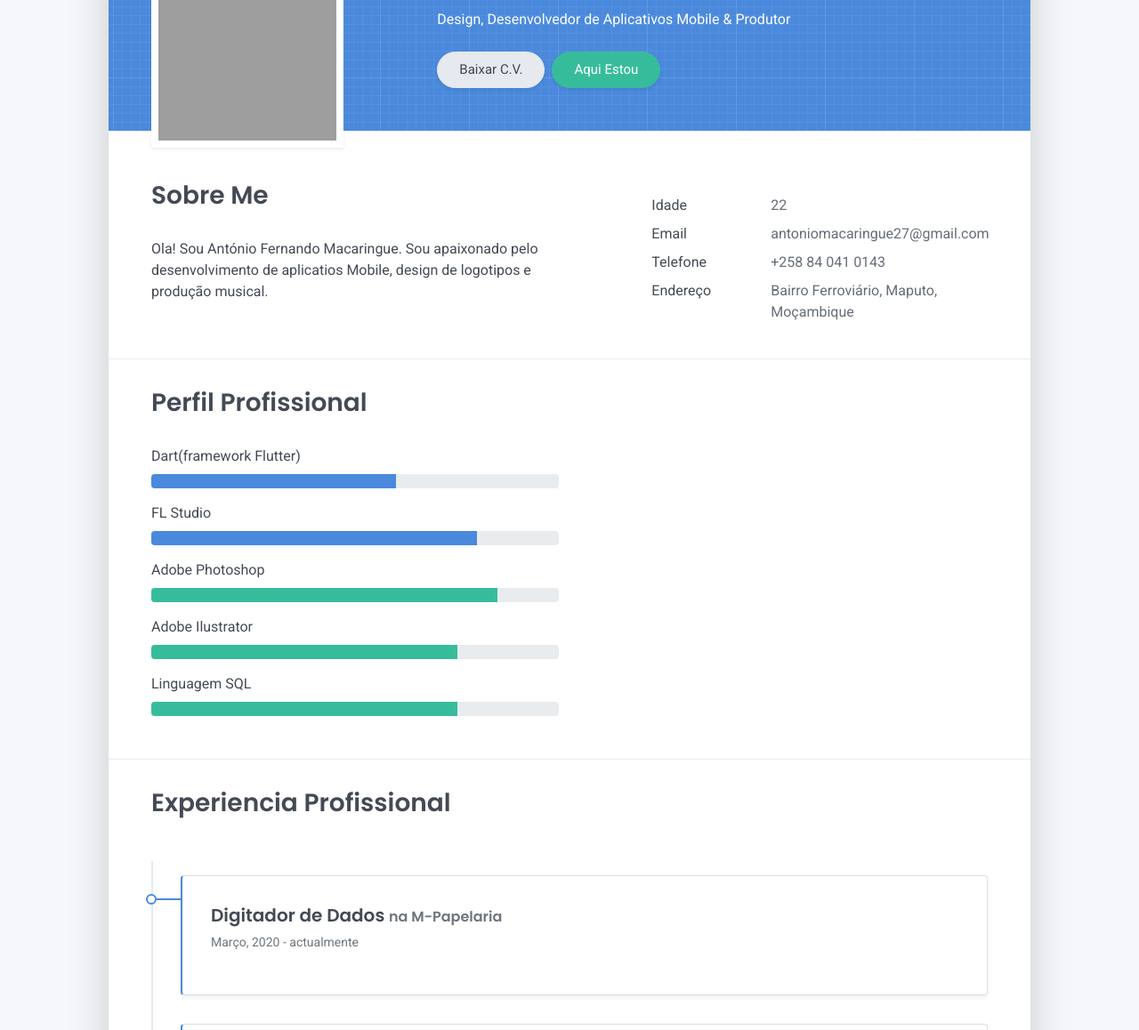
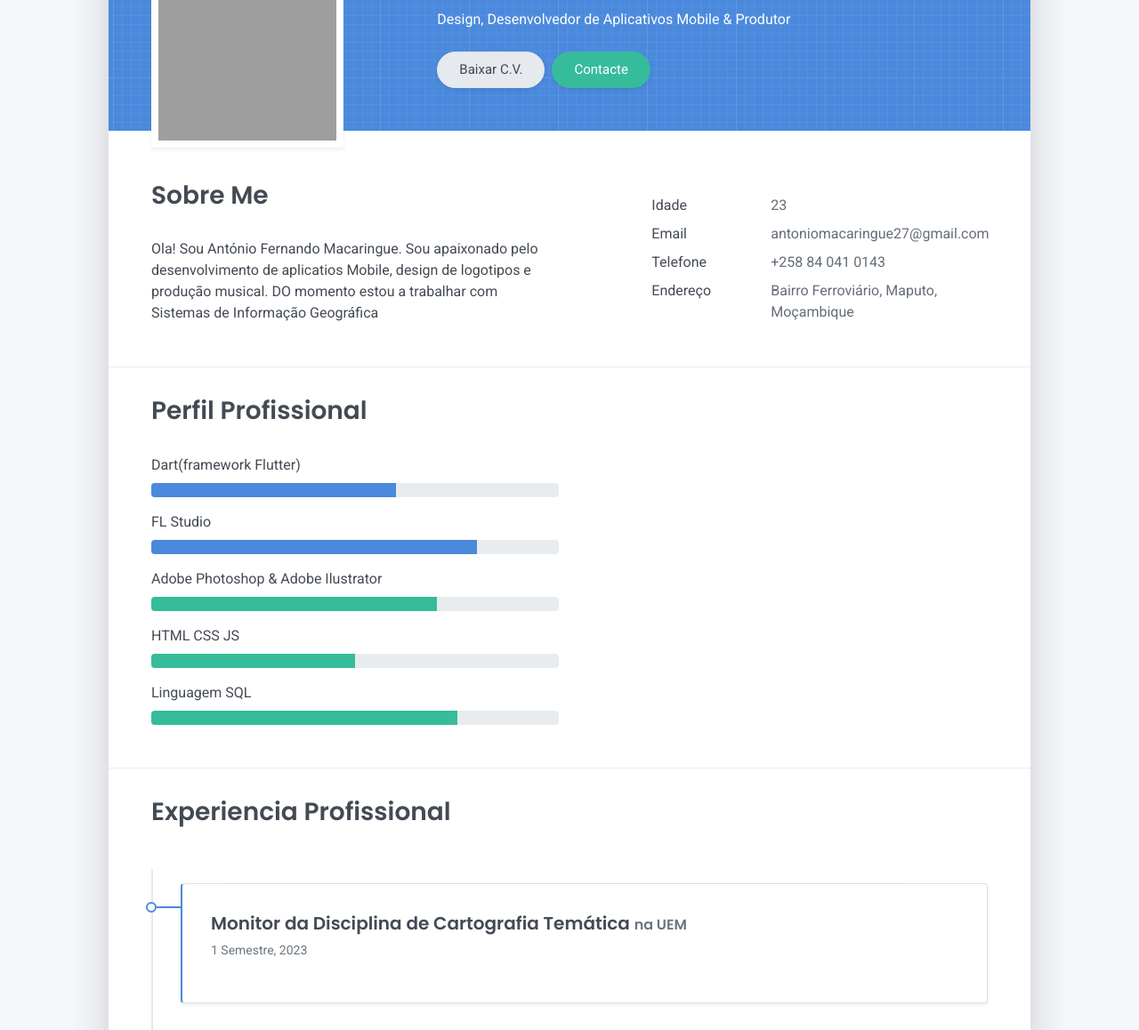
Before and after one commit to Makas-M/Meu-Portifolio, a plain HTML site: page index.html in a window 1280 px wide. Shown: the part 222-1380 px from the top of the page at 89% size. Drawn offline with Linux system fonts and the light colour scheme; grey boxes are pictures that could not be loaded.

Commit message:
actualizacao 2023

```diff
--- a/index.html
+++ b/index.html
@@ -57,7 +57,7 @@
       <div class="col-lg-8 col-md-7 text-center text-md-start">
         <h2 class="h1 mt-2" data-aos="fade-left" data-aos-delay="0">António Macaringue</h2>
         <p data-aos="fade-left" data-aos-delay="100">Design, Desenvolvedor de Aplicativos Mobile & Produtor</p>
-        <div class="d-print-none" data-aos="fade-left" data-aos-delay="200"><a class="btn btn-light text-dark shadow-sm mt-1 me-1" href="#" target="_blank">Baixar C.V.</a><a class="btn btn-success shadow-sm mt-1" href="#contact">Aqui Estou</a></div>
+        <div class="d-print-none" data-aos="fade-left" data-aos-delay="200"><a class="btn btn-light text-dark shadow-sm mt-1 me-1" href="#" target="_blank">Baixar C.V.</a><a class="btn btn-success shadow-sm mt-1" href="#contact">Contacte</a></div>
       </div>
     </div>
   </div>
@@ -65,7 +65,7 @@
     <div class="row">
       <div class="col-md-6">
         <h2 class="h3 mb-3">Sobre Me</h2>
-        <p>Ola! Sou António Fernando Macaringue. Sou apaixonado pelo desenvolvimento de aplicatios Mobile, design de logotipos e produção musical.</p>
+        <p>Ola! Sou António Fernando Macaringue. Sou apaixonado pelo desenvolvimento de aplicatios Mobile, design de logotipos e produção musical. DO momento estou a trabalhar com Sistemas de Informação Geográfica</p>
       </div>
       <div class="col-md-5 offset-md-1">
         <div class="row mt-2">
@@ -73,7 +73,7 @@
             <div class="pb-1">Idade</div>
           </div>
           <div class="col-sm-8">
-            <div class="pb-1 text-secondary">22</div>
+            <div class="pb-1 text-secondary">23</div>
           </div>
           <div class="col-sm-4">
             <div class="pb-1">Email</div>
@@ -112,14 +112,14 @@
             <div class="progress-bar bg-primary" role="progressbar" data-aos="zoom-in-right" data-aos-delay="200" data-aos-anchor=".skills-section" style="width: 80%" aria-valuenow="80" aria-valuemin="0" aria-valuemax="100"></div>
           </div>
         </div>
-               <div class="mb-2"><span>Adobe Photoshop</span>
+               <div class="mb-2"><span>Adobe Photoshop & Adobe Ilustrator</span>
           <div class="progress my-1">
-            <div class="progress-bar bg-success" role="progressbar" data-aos="zoom-in-right" data-aos-delay="500" data-aos-anchor=".skills-section" style="width: 85%" aria-valuenow="85" aria-valuemin="0" aria-valuemax="100"></div>
+            <div class="progress-bar bg-success" role="progressbar" data-aos="zoom-in-right" data-aos-delay="500" data-aos-anchor=".skills-section" style="width: 70%" aria-valuenow="85" aria-valuemin="0" aria-valuemax="100"></div>
           </div>
         </div>
-        <div class="mb-2"><span>Adobe Ilustrator</span>
+        <div class="mb-2"><span>HTML CSS JS</span>
           <div class="progress my-1">
-            <div class="progress-bar bg-success" role="progressbar" data-aos="zoom-in-right" data-aos-delay="600" data-aos-anchor=".skills-section" style="width: 75%" aria-valuenow="75" aria-valuemin="0" aria-valuemax="100"></div>
+            <div class="progress-bar bg-success" role="progressbar" data-aos="zoom-in-right" data-aos-delay="600" data-aos-anchor=".skills-section" style="width: 50%" aria-valuenow="75" aria-valuemin="0" aria-valuemax="100"></div>
           </div>
         </div>
 
@@ -135,6 +135,13 @@
   <div class="work-experience-section px-3 px-lg-4">
     <h2 class="h3 mb-4">Experiencia Profissional</h2>
     <div class="timeline">
+      <div class="timeline-card timeline-card-primary card shadow-sm">
+        <div class="card-body">
+          <div class="h5 mb-1">Monitor da Disciplina de Cartografia Temática <span class="text-muted h6">na UEM</span></div>
+          <div class="text-muted text-small mb-2">1 Semestre, 2023</div>
+
+        </div>
+      </div>
       <div class="timeline-card timeline-card-primary card shadow-sm">
         <div class="card-body">
           <div class="h5 mb-1">Digitador de Dados <span class="text-muted h6">na M-Papelaria</span></div>
```
